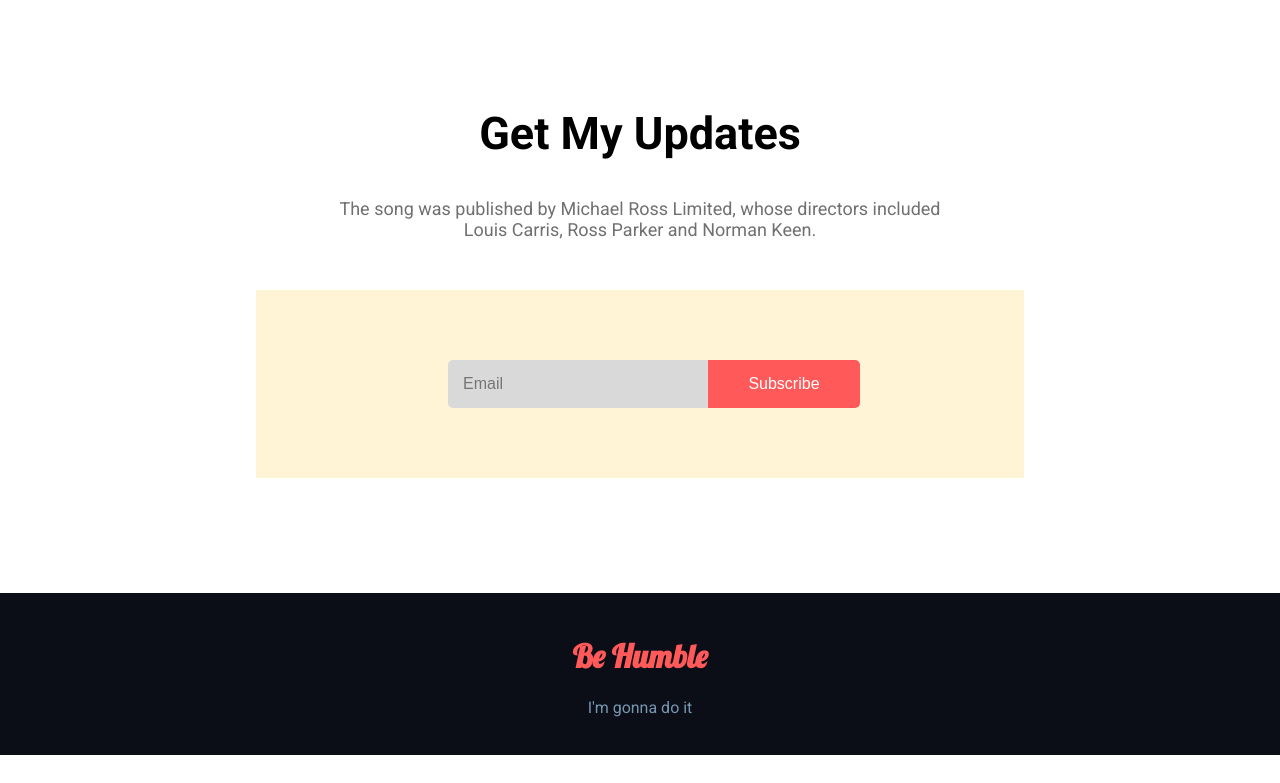
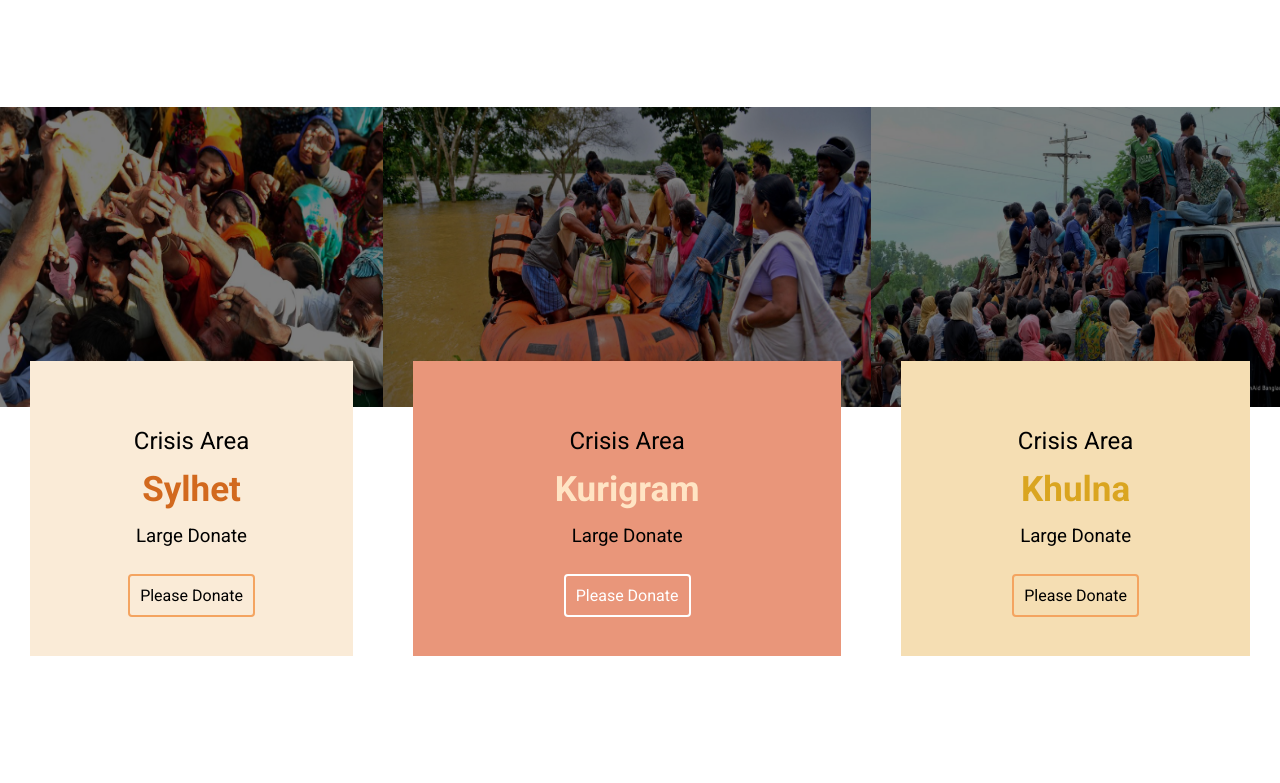
Before and after one commit to mamun102076/donate-today, a plain HTML site: page index.html in a window 1280 px wide. Shown: the part 1756-2539 px from the top of the page. Before the commit the page ends 2511 px from the top, so only its background shows below. Drawn offline with Linux system fonts and the light colour scheme.

Commit message:
added bonus content & comments

```diff
--- a/index.html
+++ b/index.html
@@ -14,6 +14,8 @@
     <title>Donate Today</title>
 </head>
 <body>
+
+    <!--header-top-area------------------->
     <section id="header-top-area">
         <div class="header-content">
             <h1>Let's Help Those Who Are More In Need</h1>
@@ -22,6 +24,7 @@
         </div>
     </section>
 
+    <!--donate-today-section------------------->
     <section id="donate-today-section">
         <div class="donate-today-area">
             <h1>Donate Today</h1>
@@ -42,6 +45,8 @@
         </div>
     </section>
 
+
+    <!--donate-plan-section------------------->
     <section id="donate-plan-section">
         <div class="donate-plan">
             <div class="donate-plan-top">
@@ -68,6 +73,48 @@
         </div>
     </section>
 
+
+    <!--flood-crisis-section------------------->
+    <section id="flood-crisis">
+        <div class="crisis-area-content">
+            <div class="crisis-area">
+                <div class="crisis-area-top">
+                    <img src="images/donation0.jpg" alt="">
+                </div>
+                <div class="crisis-area-bottom first">
+                    <h2>Crisis Area</h2>
+                    <h1 style="color: #D2691E;">Sylhet</h1>
+                    <h3>Large Donate</h3>
+                    <a class="crisis-link" target="_blank" href="">Please Donate</a>
+                </div>
+            </div>
+            <div class="crisis-area">
+                <div class="crisis-area-top">
+                    <img src="images/donation5.jpg" alt="">
+                </div>
+                <div class="crisis-area-bottom second">
+                    <h2>Crisis Area</h2>
+                    <h1 style="color: #FFE4C4;">Kurigram</h1>
+                    <h3>Large Donate</h3>
+                    <a class="crisis-link" target="_blank" href="">Please Donate</a>
+                </div>
+            </div>
+            <div class="crisis-area">
+                <div class="crisis-area-top">
+                    <img src="images/donation2.jpg" alt="">
+                </div>
+                <div class="crisis-area-bottom third">
+                    <h2>Crisis Area</h2>
+                    <h1 style="color: #DAA520;">Khulna</h1>
+                    <h3>Large Donate</h3>
+                    <a class="crisis-link" target="_blank" href="">Please Donate</a>
+                </div>
+            </div>
+        </div>
+    </section>
+
+
+    <!--get-update-area-section------------------->
     <section id="get-update-area">
         <div class="get-update-content">
             <div class="get-update-top">
@@ -83,6 +130,8 @@
         </div>
     </section>
 
+
+    <!--footer-section------------------->
     <footer>
         <div class="footer-area">
             <h1>Be Humble</h1>
--- a/style.css
+++ b/style.css
@@ -2,6 +2,7 @@ body{
     font-family: 'Roboto', sans-serif;
     margin: 0;
 }
+/*header-top-area--------------*/
 #header-top-area{
     background-image: url(images/donation0.jpg);
     background-repeat: no-repeat;
@@ -47,6 +48,7 @@ body{
     font-size: 18px;
 }
 
+/*donate-today-section------------------*/
 #donate-today-section{
     margin-top: 5%;
     margin-bottom: 5%;
@@ -94,9 +96,11 @@ body{
     width: auto;
     display: block;
     margin: 0 auto;
+    cursor: pointer;
 }
 
 
+/*donate-plan-section-------------*/
 #donate-plan-section{
     margin-top: 90px;
     margin-bottom: 50px;
@@ -137,6 +141,76 @@ body{
     background-color: #FFF4D6;
 }
 
+
+/*flood-crisis---------------------*/
+#flood-crisis{
+    margin-top: 100px;
+    margin-bottom: 50px;
+}
+.crisis-area-content{
+    display: flex;
+}
+.crisis-area-top img{
+    width: 100%;
+    height: 300px;
+}
+.crisis-area-top{
+    position: relative;
+}
+.crisis-area-top::after{
+    position: absolute;
+    content: "";
+    top: 0;
+    left: 0;
+    width: 100%;
+    height: 300px;
+    background-color: #000;
+    opacity: 0.5;
+}
+.crisis-area-bottom{
+    text-align: center;
+    color: #000;
+    line-height: 20px;
+    padding: 50px 0;
+    margin: 30px;
+    margin-top: -50px;
+    position: relative;
+}
+.crisis-area-bottom.first{
+    background-color: #FAEBD7;
+}
+.crisis-area-bottom.second{
+    background-color: #E9967A;
+}
+.crisis-area-bottom.third{
+    background-color: #F5DEB3;
+}
+.crisis-area-bottom h2{
+    margin-bottom: 0;
+    font-weight: normal;
+}
+.crisis-area-bottom h3{
+    margin-bottom: 40px;
+    font-weight: normal;
+}
+.crisis-area-bottom h1{
+    font-size: 35px;
+    margin-bottom: 26px;
+}
+.crisis-link{
+    text-decoration: none;
+    border: 2px solid #F4A460;
+    color: #000;
+    padding: 10px;
+    border-radius: 4px;
+}
+.crisis-area-bottom.second .crisis-link{
+    color: #fff;
+    border: 2px solid #fff;
+}
+
+
+/*flood-crisis-------------------*/
 #get-update-area{
     margin-top: 100px;
     margin-bottom: 70px;
@@ -172,16 +246,18 @@ body{
 }
 .get-update-bottom input[type="email"]{
     width: 40%;
-    border-radius: 5px 0 0 5px;
+    border-radius: 6px 0 0 6px;
 }
 .get-update-bottom input[type="submit"]{
     padding: 15px 40px;
     background-color: #FF5959;
     color: white;
     cursor: pointer;
-    border-radius: 0 5px 5px 0;
+    border-radius: 0 6px 6px 0;
 }
 
+
+/*footer-section-------------------*/
 footer{
     background-color: #0B0D17;
     margin-top: 9%;
```
